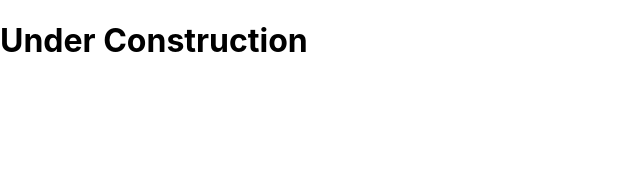
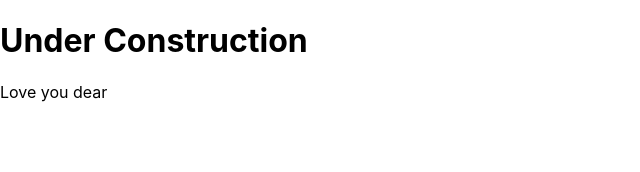
Before and after one commit to Benje1/benjamin-salisbury, a React (Create React App) app: page / in a window 1280 px wide. Shown: the top 172 px of the page, without its empty margins (0-640 px from the left). Built offline with nearby package versions, Linux system fonts and the light colour scheme.

Commit message:
romantic gesture

```diff
--- a/src/App.js
+++ b/src/App.js
@@ -5,7 +5,7 @@ import './App.css';
 function App() {
   return (<>
   <h1>Under Construction</h1>
-
+  <p>Love you dear</p>
   </>);
 }
 
```
